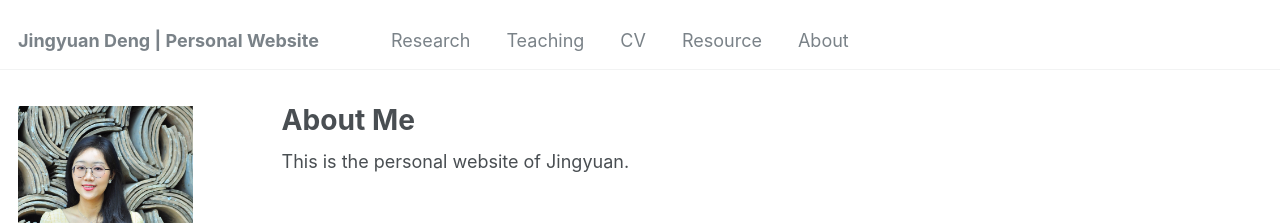
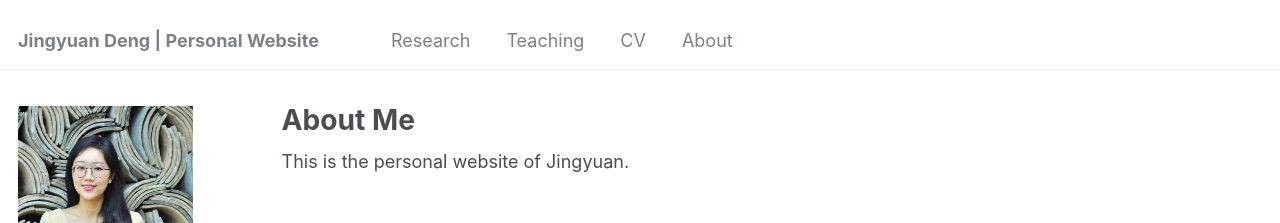
Before and after one commit to JingYDENG/JingYDENG, a Jekyll site: the page built from _pages/about.md, in a window 1280 px wide. Shown: the top 223 px of the page. Built offline with Jekyll 4.4.1, drawn with Linux system fonts in a browser that asks for light colours.

Commit message:
Update navigation.yml

```diff
--- a/_data/navigation.yml
+++ b/_data/navigation.yml
@@ -14,8 +14,5 @@ main:
   - title: "CV"
     url: /cv/
 
-  - title: "Resource"
-    url: /resource/
-
   - title: "About"
     url: /about/
```
